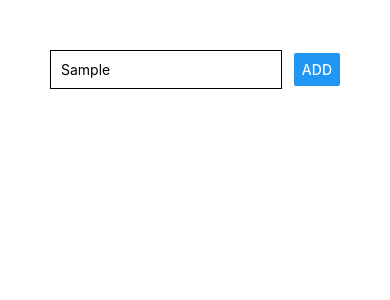
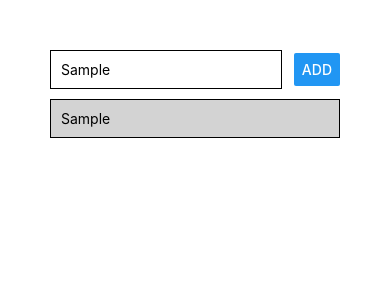
Before and after one commit to bneeland/react-native-app-2, a React Native app: screen / in a window 390 px wide. Both pictures are taken after typing "Sample" into the empty fields and a click on the button "ADD". Shown: the top 300 px of the page. Built offline with nearby package versions, Linux system fonts and the light colour scheme.

Commit message:
Listed names have key and styling

```diff
--- a/App.js
+++ b/App.js
@@ -3,12 +3,13 @@ import { StyleSheet, Text, View, TextInput, Button } from 'react-native';
 
 export default function App() {
   const [enteredName, setEnteredName] = useState('');
+  const [listedNames, setListedNames] = useState([]);
   // function nameInputHandler(enteredText) {
   const nameInputHandler = (enteredText) => {
     setEnteredName(enteredText)
   };
   const addNameHandler = () => {
-    console.log(enteredName);
+    setListedNames(currentNames => [...currentNames, enteredName]);
   };
   return (
     <View style={styles.screen}>
@@ -22,6 +23,7 @@ export default function App() {
         <Button title="Add" onPress={addNameHandler} />
       </View>
       <View>
+        {listedNames.map((name) => <View key={name} style={styles.listItem}><Text>{name}</Text></View>)}
       </View>
     </View>
   );
@@ -41,5 +43,12 @@ const styles = StyleSheet.create({
     borderColor: 'black',
     borderWidth: 1,
     padding: 10
+  },
+  listItem: {
+    padding: 10,
+    marginTop: 10,
+    backgroundColor: 'lightgrey',
+    borderColor: 'black',
+    borderWidth: 1
   }
 });
```
